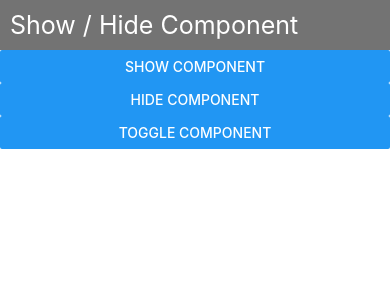
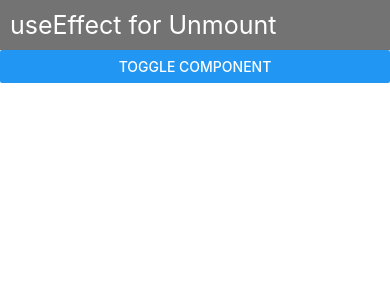
Before and after one commit to TahmeedMahbub/React-Native-Practise, a React Native app: screen / in a window 390 px wide. Shown: the top 300 px of the page. Built offline with nearby package versions, Linux system fonts and the light colour scheme.

Commit message:
Unmount Using useEffect

```diff
--- a/App.js
+++ b/App.js
@@ -1,4 +1,4 @@
-import React, {useState} from 'react';
+import React, {useEffect, useState} from 'react';
 import {View, Text, Button} from 'react-native';
 
 const App = () => {
@@ -6,9 +6,7 @@ const App = () => {
 
   return (
     <View>
-      <Text style={{ fontSize:25, padding: 10, backgroundColor: "#737373", color: "white" }}>Show / Hide Component</Text>
-      <Button title="Show Component" onPress={()=>setShow(true)} />
-      <Button title="Hide Component" onPress={()=>setShow(false)} />
+      <Text style={{ fontSize:25, padding: 10, backgroundColor: "#737373", color: "white" }}>useEffect for Unmount</Text>
       <Button title="Toggle Component" onPress={()=>setShow(!show)} />
       {show ? <User /> : null}
     </View>
@@ -16,6 +14,13 @@ const App = () => {
 }
 
 const User=()=>{
+  let timer = setInterval(()=>{
+    console.warn("timer called");
+  }, 2000)
+
+  useEffect(()=>{
+    return()=>clearInterval(timer)
+  })
   return (
     <Text style={{ fontSize:20, padding: 10 }}>User Component </Text>
   )
```
